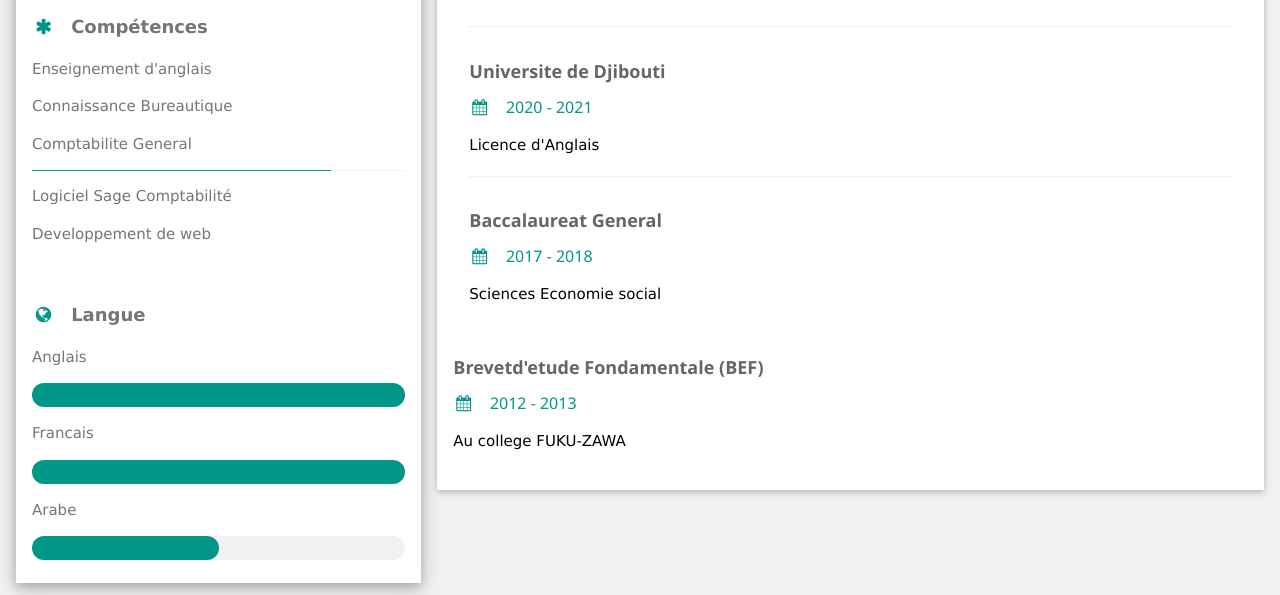
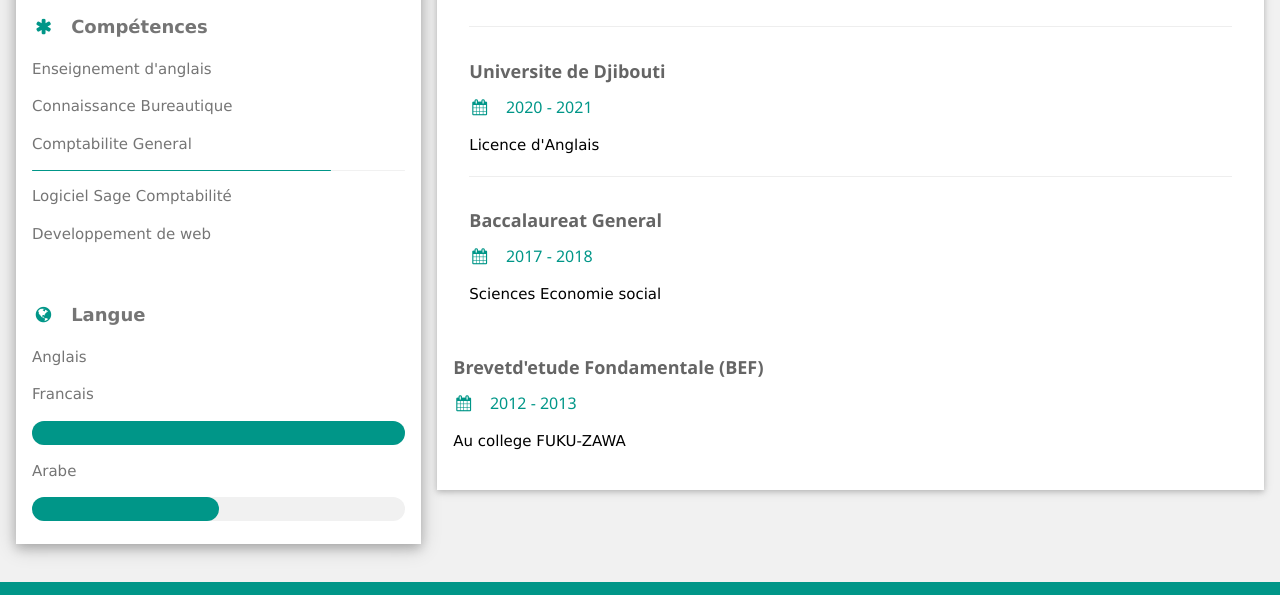
Before and after one commit to Ikransaid/ikransaidabdi, a website: page index.html in a window 1280 px wide. Shown: the part 756-1351 px from the top of the page. Drawn offline with nearby package versions, Linux system fonts and the light colour scheme.

Commit message:
suprime des element

```diff
--- a/index.html
+++ b/index.html
@@ -41,17 +41,14 @@
           </div>
           <p>Connaissance Bureautique</p>
           <div class="w3-light-grey w3-round-xlarge w3-small">
-
           </div>
           <p>Comptabilite General</p>
           <div class="w3-light-grey w3-round-xlarge w3-small">
             <div class="w3-container w3-center w3-round-xlarge w3-teal" style="width:80%">
-
             </div>
           </div>
           <p>Logiciel Sage Comptabilité</p>
           <div class="w3-light-grey w3-round-xlarge w3-small">
-
           </div>
           <p>Developpement de web</p>
           <div class="w3-light-grey w3-round-xlarge w3-small">
@@ -61,7 +58,7 @@
           <p class="w3-large w3-text-theme"><b><i class="fa fa-globe fa-fw w3-margin-right w3-text-teal"></i>Langue</b></p>
           <p>Anglais</p>
           <div class="w3-light-grey w3-round-xlarge">
-            <div class="w3-round-xlarge w3-teal" style="height:24px;width:100%"></div>
+
           </div>
           <p>Francais</p>
           <div class="w3-light-grey w3-round-xlarge">
```
